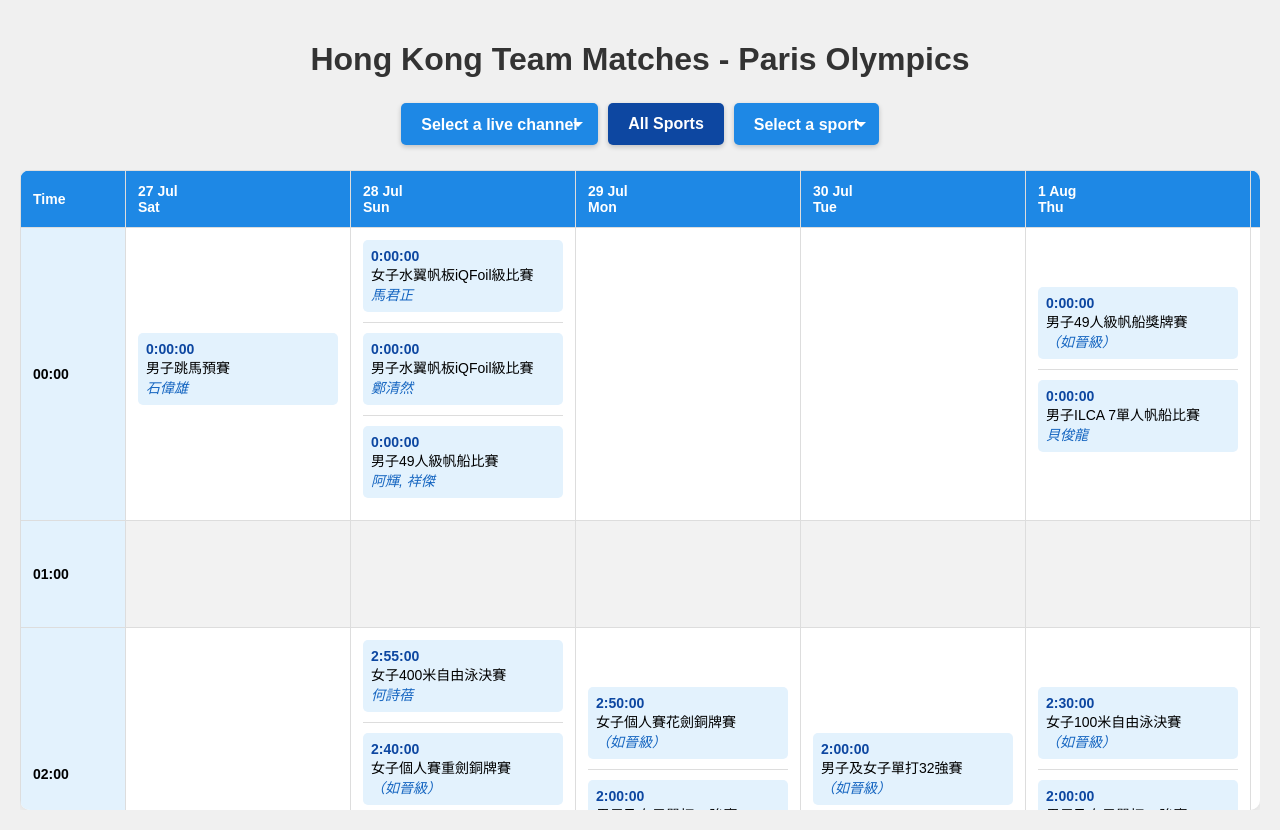
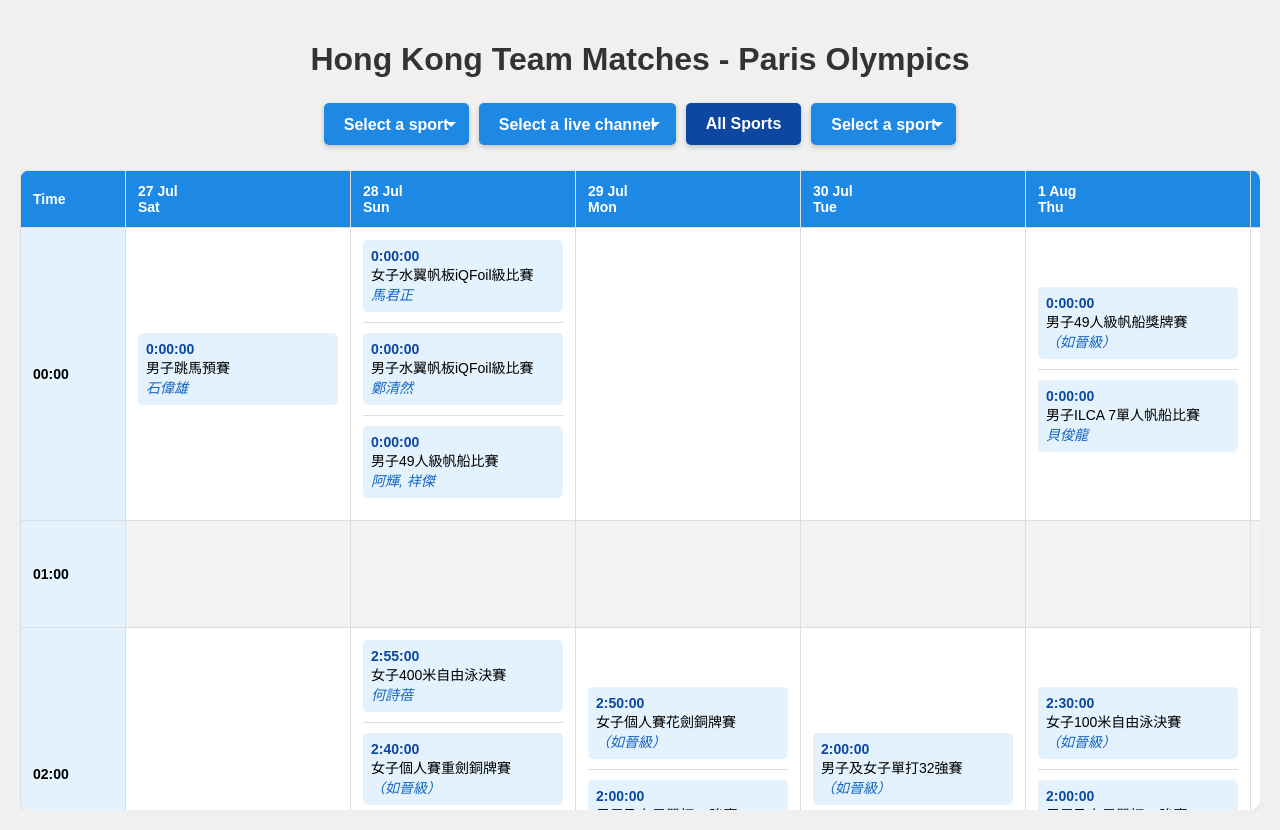
Before and after one commit to FatKam2024/olympicsHK, a plain HTML site: page index.html in a window 1280 px wide. Both pictures are taken after a click on the button "All Sports". Drawn offline with nearby package versions, Linux system fonts and the light colour scheme.

Commit message:
Add files via upload

```diff
--- a/index.html
+++ b/index.html
@@ -79,6 +79,11 @@
 <body>
     <h1>Hong Kong Team Matches - Paris Olympics</h1>
     <div id="buttons">
+        <!-- Place "Select a sport" and "Select a live channel" dropdowns here -->
+        <select id="select-sport">
+            <option value="">Select a sport</option>
+            <!-- Sport options will be dynamically added here -->
+        </select>
         <select id="live-channels">
             <option value="">Select a live channel</option>
             <option value="https://www.rthk.hk/timetable/tv31">香港電台31台</option>
--- a/script.js
+++ b/script.js
@@ -38,7 +38,7 @@
     allSportsButton.innerText = 'All Sports';
     allSportsButton.onclick = () => {
         filterSport('All Sports');
-        document.querySelector('#buttons select').selectedIndex = 0;
+        document.querySelector('#buttons select').selectedIndex = 0;  // Reset to "Select a sport"
     };
     allSportsButton.classList.add('active');
     buttonsDiv.appendChild(allSportsButton);
@@ -78,6 +78,7 @@
         }
     };
 };
+
 
 // Create tables for each sport
 const createTables = (uniqueSports, uniqueDates, events) => {
```
